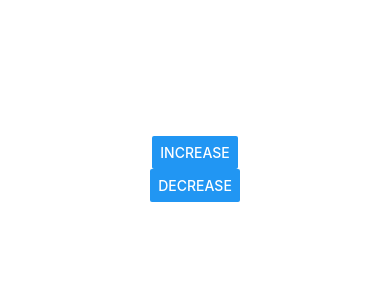
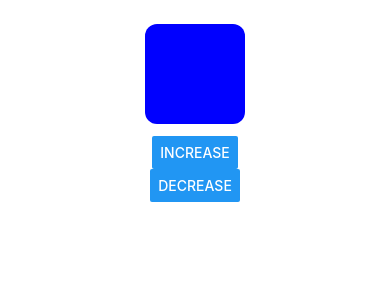
Before and after one commit to Killavus/reanimated-playground, a React Native app: screen / in a window 390 px wide. Shown: the top 300 px of the page. Built offline with nearby package versions, Linux system fonts and the light colour scheme.

Commit message:
introducing useAnimatedStyle

```diff
--- a/App.tsx
+++ b/App.tsx
@@ -17,7 +17,13 @@ import {
   useWindowDimensions,
   View,
 } from 'react-native';
-import Animated, {useSharedValue} from 'react-native-reanimated';
+import Animated, {
+  interpolateColor,
+  useAnimatedStyle,
+  useSharedValue,
+  withClamp,
+  withTiming,
+} from 'react-native-reanimated';
 
 function App(): React.JSX.Element {
   const isDarkMode = useColorScheme() === 'dark';
@@ -38,6 +44,15 @@ function App(): React.JSX.Element {
     widthValue.value = Math.max(100, widthValue.value - 20);
   }, [widthValue]);
 
+  const boxAnimation = useAnimatedStyle(() => {
+    return {
+      width: withTiming(widthValue.value),
+      backgroundColor: withTiming(
+        interpolateColor(widthValue.value, [100, deviceWidth], ['blue', 'red']),
+      ),
+    };
+  });
+
   return (
     <SafeAreaView style={[backgroundStyle, styles.root]}>
       <StatusBar
@@ -45,7 +60,7 @@ function App(): React.JSX.Element {
         backgroundColor={backgroundStyle.backgroundColor}
       />
       <View style={styles.main}>
-        <Animated.View style={[styles.box, {width: widthValue}]} />
+        <Animated.View style={[styles.box, boxAnimation]} />
         <Button title="Increase" onPress={onIncrease} />
         <Button title="Decrease" onPress={onDecrease} />
       </View>
```
